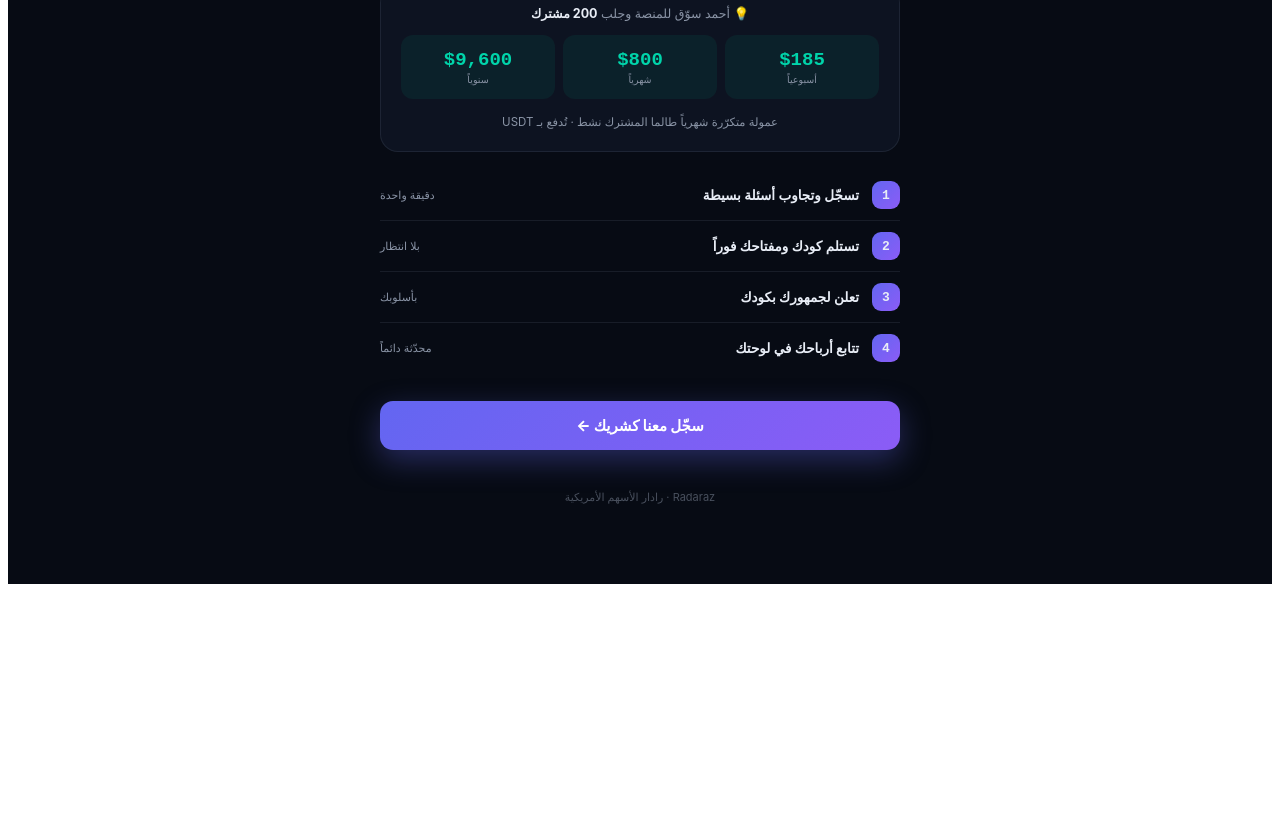
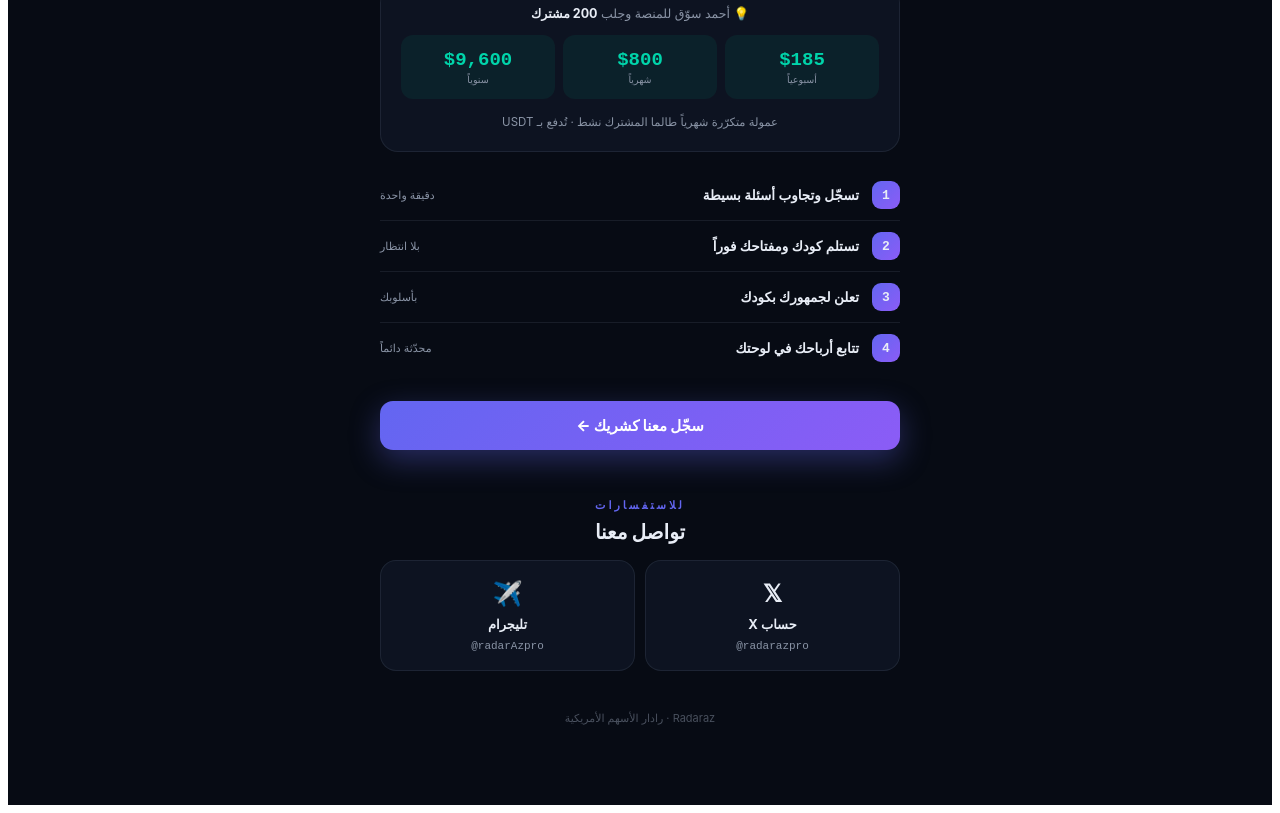
Before and after one commit to abdulazizgurishan-design/Radaraz, a Next.js app: page /partner in a window 1280 px wide. Shown: the part 890-1703 px from the top of the page. Before the commit the page ends 1482 px from the top, so only its background shows below. Built offline with nearby package versions, Linux system fonts and the light colour scheme.

Commit message:
Update partner.js

```diff
--- a/pages/partner.js
+++ b/pages/partner.js
@@ -231,6 +231,32 @@ function Landing({ onApply }) {
         <button onClick={onApply} style={btnPrimary}>سجّل معنا كشريك ←</button>
       </section>
 
+      {/* تواصل معنا */}
+      <section style={{ marginTop: 48 }}>
+        <div style={{ textAlign: 'center', marginBottom: 16 }}>
+          <div style={{ fontSize: 11, letterSpacing: 3, color: C.iris, fontWeight: 700 }}>للاستفسارات</div>
+          <h2 style={{ fontSize: 20, fontWeight: 900, margin: '8px 0 0' }}>تواصل معنا</h2>
+        </div>
+        <div style={{ display: 'grid', gridTemplateColumns: '1fr 1fr', gap: 10 }}>
+          <a href="https://x.com/radarazpro?s=11&t=uRCEfRNAqftda3iYmqVEgg" target="_blank" rel="noopener noreferrer"
+            style={{ display: 'flex', flexDirection: 'column', alignItems: 'center', gap: 8,
+              background: C.panel, border: `1px solid ${C.line}`, borderRadius: 16, padding: '18px 12px',
+              textDecoration: 'none', color: C.ink }}>
+            <span style={{ fontSize: 24, fontWeight: 900 }}>𝕏</span>
+            <span style={{ fontSize: 13, fontWeight: 700 }}>حساب X</span>
+            <span style={{ fontSize: 11, color: C.mute, fontFamily: F.mono }} dir="ltr">@radarazpro</span>
+          </a>
+          <a href="https://t.me/radarAzpro" target="_blank" rel="noopener noreferrer"
+            style={{ display: 'flex', flexDirection: 'column', alignItems: 'center', gap: 8,
+              background: C.panel, border: `1px solid ${C.line}`, borderRadius: 16, padding: '18px 12px',
+              textDecoration: 'none', color: C.ink }}>
+            <span style={{ fontSize: 24 }}>✈️</span>
+            <span style={{ fontSize: 13, fontWeight: 700 }}>تليجرام</span>
+            <span style={{ fontSize: 11, color: C.mute, fontFamily: F.mono }} dir="ltr">@radarAzpro</span>
+          </a>
+        </div>
+      </section>
+
       <footer style={{ marginTop: 40, textAlign: 'center', fontSize: 11, color: 'rgba(138,148,166,0.5)' }}>
         Radaraz · رادار الأسهم الأمريكية
       </footer>
```
